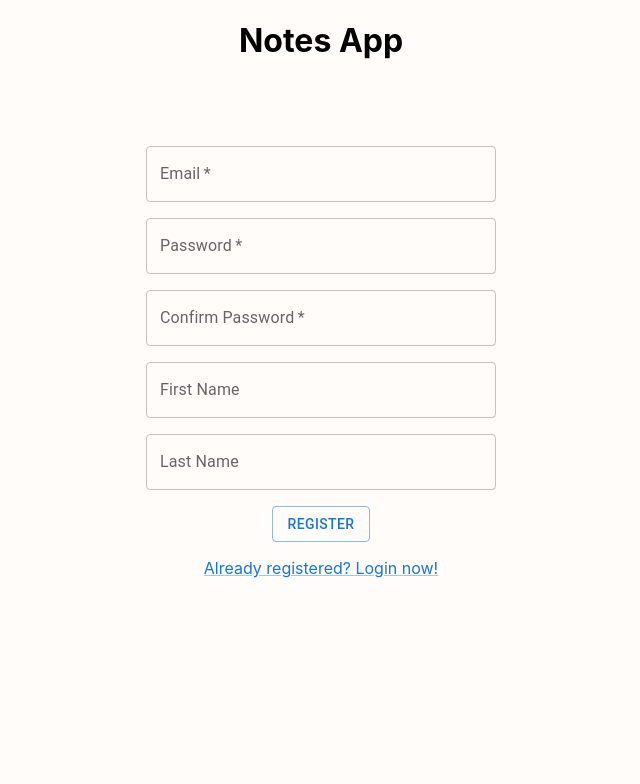
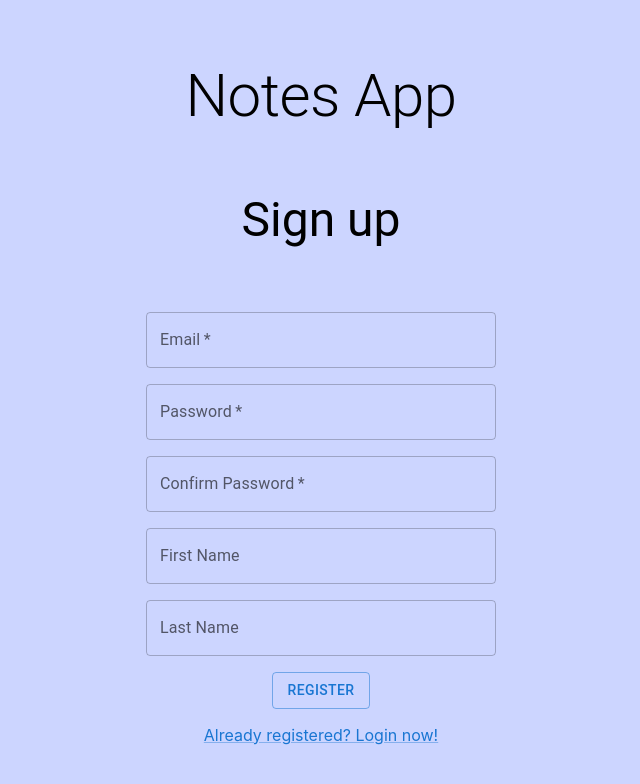
Before and after one commit to IzemC/notes-app-react, a React (Create React App) app: page /signup in a window 1280 px wide. Shown: the top 784 px of the page, without its empty margins (319-959 px from the left). Built offline with nearby package versions, Linux system fonts and the light colour scheme.

Commit message:
some clean up

```diff
--- a/src/Pages/Home/Home.js
+++ b/src/Pages/Home/Home.js
@@ -1,6 +1,5 @@
 import React, { useState, useContext, useEffect } from 'react'
 import axios from 'axios'
-import Link from '@mui/material/Link'
 import Button from '@mui/material/Button'
 import Alert from '@mui/material/Alert'
 import TextField from '@mui/material/TextField'
@@ -113,7 +112,7 @@ function Home() {
             <TextField sx={{ width: '350px' }} label='Title' onChange={(e) => setTitle(e.target.value)} value={title} type="text" name="title" id="title" />
           </div>
           <div>
-            <TextField sx={{ width: '350px' }} label='Note body' multiline rows={4} onChange={(e) => setBody(e.target.value)} value={body} fullWidth variant="outlined" type="text" name="body" id="body" />
+            <TextField sx={{ width: '350px' }} label='Text body' multiline rows={4} onChange={(e) => setBody(e.target.value)} value={body} fullWidth variant="outlined" type="text" name="body" id="body" />
           </div>
           <Button variant='outlined' type="submit">Add</Button>
         </Stack>
--- a/src/Pages/Login/Login.js
+++ b/src/Pages/Login/Login.js
@@ -8,6 +8,7 @@ import Stack from '@mui/material/Stack'
 import Container from '@mui/material/Container'
 import Modal from '@mui/material/Modal'
 import Box from '@mui/material/Box'
+import Typography from '@mui/material/Typography'
 import CircularProgress from '@mui/material/CircularProgress'
 import AuthContext from '../../contexts/authContext'
 
@@ -51,9 +52,6 @@ function Login() {
       setIsAlert(true);
       setMsgAlert(res.data.message);
 
-      // setTimeout(() => {
-      //   window.location.href = '/';
-      // }, 3000);
     } catch (err) {
       setIsAlert(true);
       setIsError(true);
@@ -65,9 +63,6 @@ function Login() {
     <Container sx={{ display: 'flex', flexDirection: 'column', alignItems: 'center' }}>
       <Modal
         open={isLoading}
-        onClose={() => { }}
-        aria-labelledby="modal-modal-title"
-        aria-describedby="modal-modal-description"
       >
         <Box sx={{ margin: 0, position: "absolute", top: "50%", left: "50%" }}
         >
@@ -75,7 +70,8 @@ function Login() {
         </Box>
 
       </Modal>
-      <h1>Sign up</h1>
+      <Typography variant='h2' sx={{ margin: '1em 0' }}>Notes App</Typography>
+      <Typography variant='h3'>Sign in</Typography>
       <form onSubmit={handleSubmit} >
         <Stack spacing={2} sx={{ alignItems: 'center' }}>
           <div style={{ minHeight: '48px' }}>
--- a/src/Pages/Signup/Signup.js
+++ b/src/Pages/Signup/Signup.js
@@ -8,6 +8,7 @@ import Link from '@mui/material/Link'
 import Container from '@mui/material/Container'
 import Modal from '@mui/material/Modal'
 import Box from '@mui/material/Box'
+import Typography from '@mui/material/Typography'
 import CircularProgress from '@mui/material/CircularProgress'
 import AuthContext from '../../contexts/authContext'
 function Signup() {
@@ -56,9 +57,7 @@ function Signup() {
         setIsError(true);
       setIsAlert(true);
       setMsgAlert(res.data.message);
-      // setTimeout(() => {
-      //   window.location.href = '/';
-      // }, 3000);
+
     } catch (err) {
       setIsAlert(true);
       setIsError(true);
@@ -70,9 +69,6 @@ function Signup() {
     <Container sx={{ display: 'flex', flexDirection: 'column', alignItems: 'center' }}>
       <Modal
         open={isLoading}
-        onClose={() => { }}
-        aria-labelledby="modal-modal-title"
-        aria-describedby="modal-modal-description"
       >
         <Box sx={{ margin: 0, position: "absolute", top: "50%", left: "50%" }}
         >
@@ -80,7 +76,8 @@ function Signup() {
         </Box>
 
       </Modal>
-      <h1>Notes App</h1>
+      <Typography variant='h2' sx={{ margin: '1em 0' }}>Notes App</Typography>
+      <Typography variant='h3'>Sign up</Typography>
       <form onSubmit={handleSubmit}>
         <Stack spacing={2} sx={{ alignItems: 'center' }}>
           <div style={{ minHeight: '48px' }}>
--- a/src/index.css
+++ b/src/index.css
@@ -1,6 +1,6 @@
 body {
   margin: 0;
-  background-color: #fffcf9;
+  background-color: #ccd5ff;
   font-family: -apple-system, BlinkMacSystemFont, 'Segoe UI', 'Roboto', 'Oxygen',
     'Ubuntu', 'Cantarell', 'Fira Sans', 'Droid Sans', 'Helvetica Neue',
     sans-serif;
```
